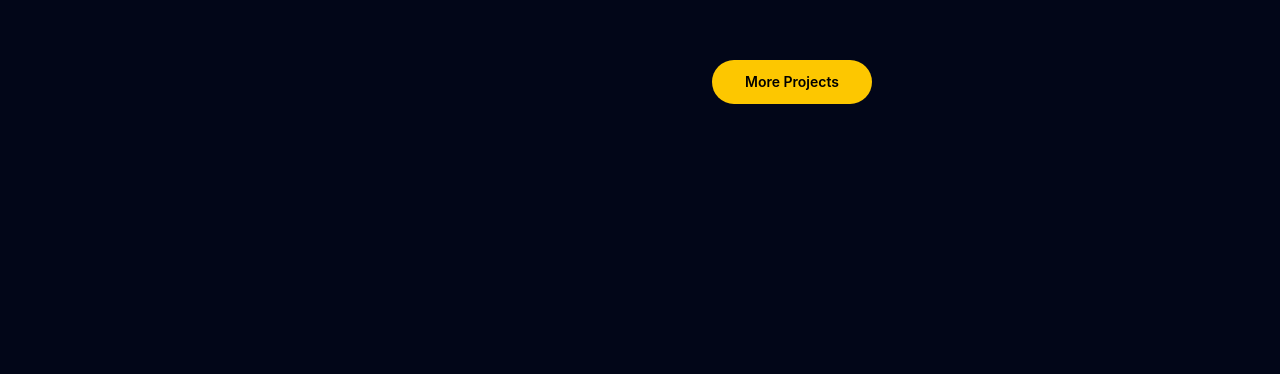
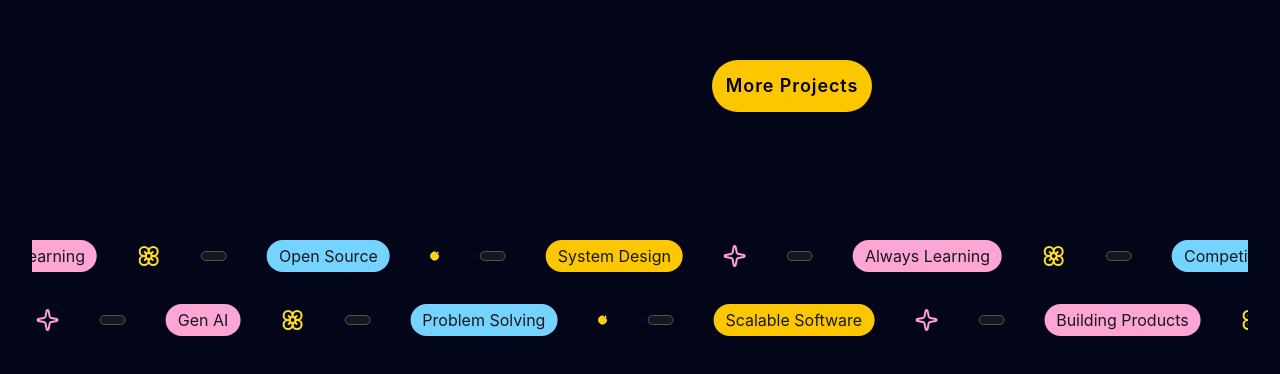
Before and after one commit to Suhanii15/Suhani-Kabra, a React (Vite) app in the folder suhani/: page / in a window 1280 px wide. Shown: the part 3226-3600 px from the top of the page. Built offline with nearby package versions, Linux system fonts and the light colour scheme.

Commit message:
added Marquee feature

```diff
--- /dev/null
+++ b/suhani/src/components/Marquee.jsx
@@ -0,0 +1,100 @@
+import React from 'react'
+import {motion} from 'framer-motion'
+import {Flower, Sparkle,SmilePlus} from 'lucide-react'
+
+
+    const row1=[
+        "Competitive Programming",
+        "Machine Learning",
+        "Open Source",
+        "System Design",
+        "Always Learning"
+
+    ]
+
+    const row2=[
+        "Problem Solving",
+        "Scalable Software",
+        "Building Products",
+        "Curious Mind",
+        "Gen AI"
+    ]
+    const colors=[
+        "bg-yellow-400 text-slate-900",
+        "bg-pink-300 text-slate-900",
+        "bg-sky-300 text-slate-900",
+    ]
+    const icons = [
+  <Sparkle size={24} className="text-pink-300" />,
+  <Flower size={24} className="text-yellow-300" />,
+  <SmilePlus size={10} fill="#FACC15" className="text-yellow-300" />,
+];
+
+function Pill({text, index}){
+    return (
+        <motion.div
+            whileHover={{
+
+                scale :1.08,
+                y : -5,
+                rotate : index % 2 == 0 ? -2 : 2,
+
+            }}
+            className={`rounded-full px-3 py-1 text-zinc-900 text-md ${colors[index % colors.length]}`}>
+                {text}
+        </motion.div>
+    )
+}
+
+function Marquee({items, reverse=false, duration}){
+    const content=[...items,...items];                   //we need copy of the items so that the screen does not remain blank when the starting
+                                                       //three elements disappear or move out of the screen
+
+
+    return (
+<div className="w-full overflow-hidden">
+    <motion.div className="flex w-max items-center gap-10"
+    animate={{ x: reverse ? ["-50%", "0%"] : ["0%", "-50%"] }}
+    transition={{
+        ease: "linear",
+        repeat: Infinity,
+        repeatType: "loop",
+        duration,
+    }}>
+{
+    content.map((item, index)=>(
+        <div key={index} className="flex items-center gap-10">
+           <Pill text={item} index={index} />
+          <div>
+            {icons[index % icons.length]}
+          </div>
+          <div className="rounded-full px-3 py-1 bg-zinc-900 border border-zinc-600">
+
+          </div>
+
+        </div>
+    ))
+}
+    </motion.div>
+
+</div>
+    )
+}
+
+
+export default function MarqueeSection(){
+    return (
+         <section className="py-20 space-y-8">
+      <Marquee
+        items={row1}
+        duration={22}
+      />
+
+      <Marquee
+        items={row2}
+        reverse
+        duration={28}
+      />
+    </section>
+    )
+}
--- a/suhani/src/pages/landingPage.jsx
+++ b/suhani/src/pages/landingPage.jsx
@@ -11,6 +11,7 @@ import Lecturely from '../assets/Lecturely.png'
 import CodeDetector from '../assets/CodeDetector.png'
 import SmartTravel from '../assets/SmartTravel.png'
 import { useEffect } from 'react'
+import MarqueeSection from '../components/Marquee.jsx'
 
 const landingPage = () => {
 const projectsData=[
@@ -105,7 +106,7 @@ const projectsData=[
 
 
   return (
-    <div classNamme="scroll-smooth">
+    <div className="scroll-smooth">
     <section id="home"
      className="min-h-screen bg-slate-950 bg-[#14141D] p-4 pt-24">
         {/* Background Pattern */}
@@ -323,10 +324,12 @@ I have hands on experience in building real-world projects based on Full Stack,
         <a href="https://github.com/Suhanii15"
          target="_blank"
   rel="noopener noreferrer">
-       <button className="bg-yellow-400 text-sm font-semibold w-40 rounded-full px-3 py-3 mx-170 mt-3 hover:cursor-pointer">
+       <button className="bg-yellow-400 text-lg font-semibold w-40 rounded-full px-3 py-3 mx-170 mt-3 hover:cursor-pointer tracking-wider">
             More Projects
         </button>
         </a>
+
+        <MarqueeSection />
 </section>
 </div>
   )
```
Also changed, not shown: suhani/src/assets/yelloow.svg (deleted).
